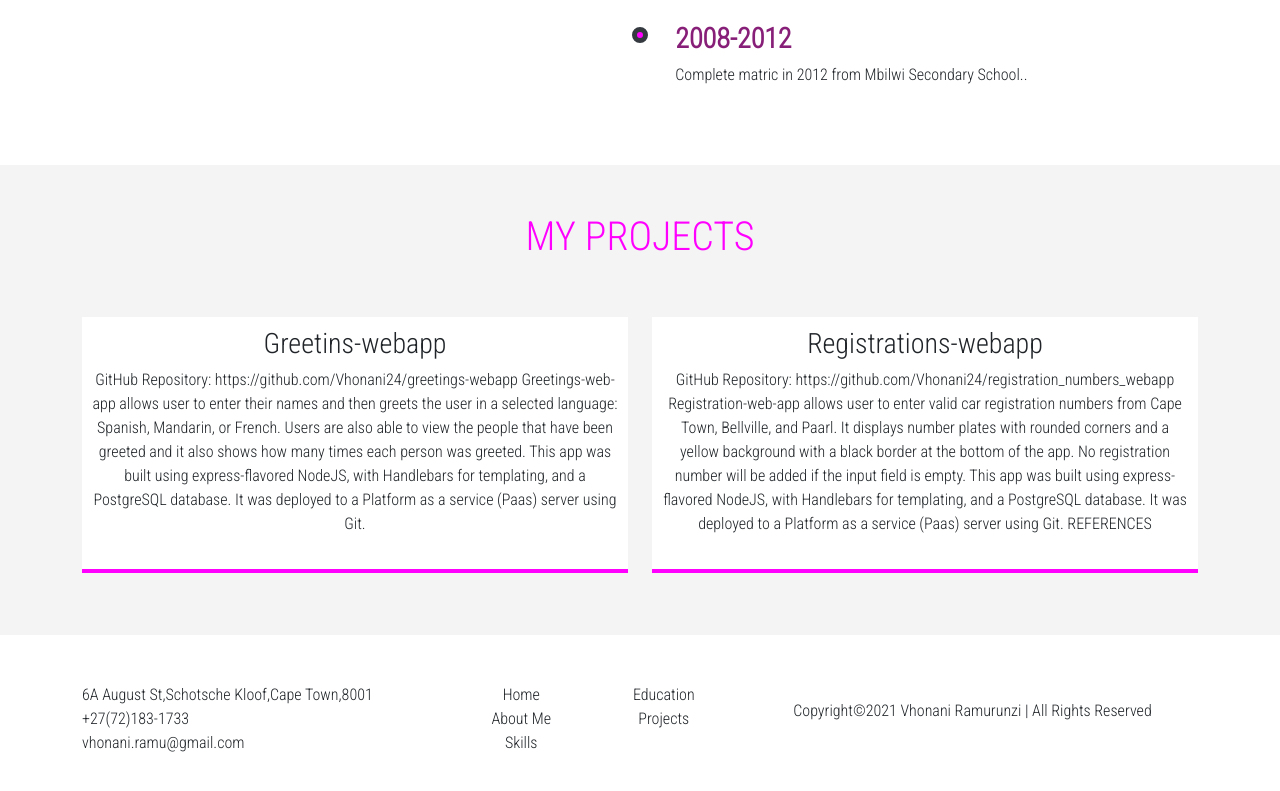
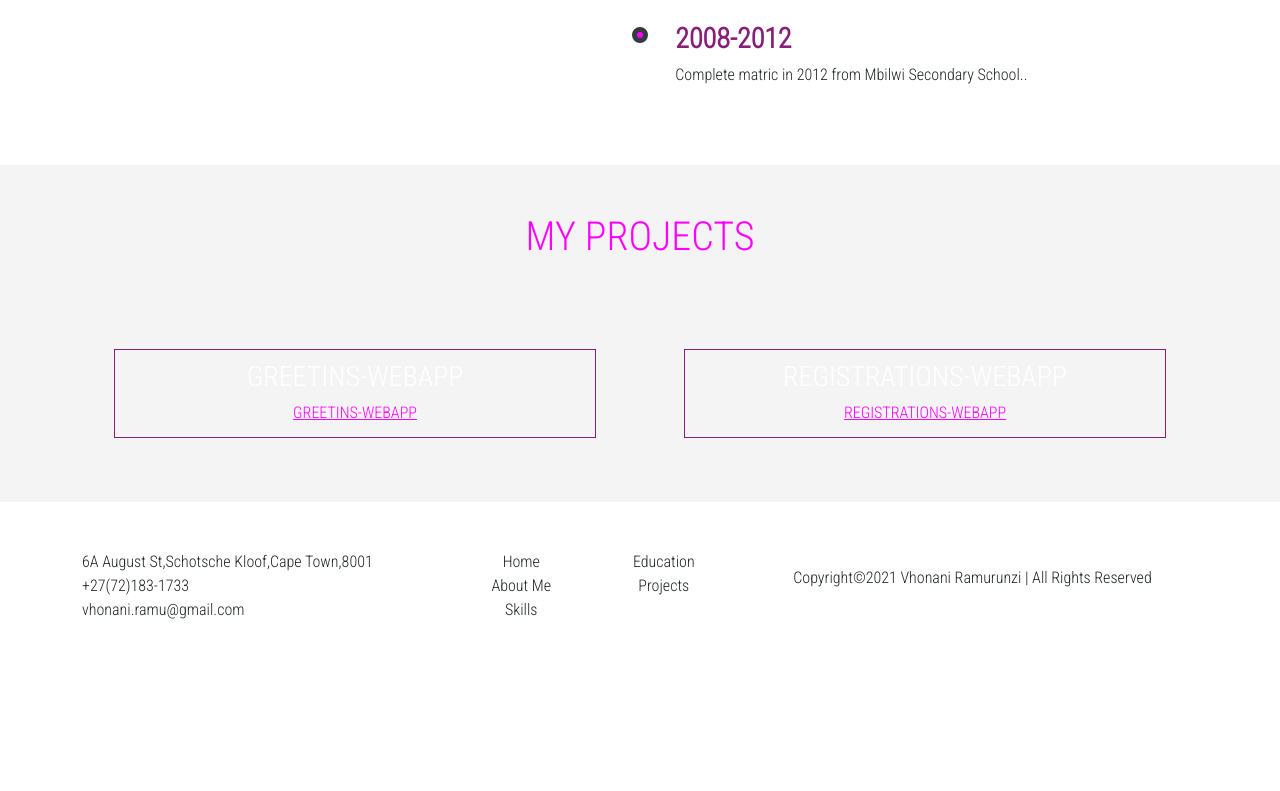
Before and after one commit to Vhonani24/vhonani-mini-portfolio, a React (Create React App) app: page / in a window 1280 px wide. Shown: the part 2361-3152 px from the top of the page. After the commit the page ends 3031 px from the top, so only its background shows below. Built offline with nearby package versions, Linux system fonts and the light colour scheme.

Commit message:
projects added

```diff
--- a/src/components/AboutMe.js
+++ b/src/components/AboutMe.js
@@ -12,7 +12,7 @@ const AboutMe = () => {
                     </div>
 
                 </div>
-                <div className="col-lg-6 col-xm-12">
+                <div className="col-lg-6 col-xm-12" id="about_me">
                     <h1 className="about-heading">About Me</h1>
                     <p>My name is Vhonani Ramurunzi. I am currently completing a 12-month Agile Web Development bootcamp program at Codex Academy which is fully funded by Google.
                     I offer almost a year of experience working in an Agile environment learning how to build Agile web-based applications.I have been waiting for SovTech to advertise a suitable role that matches my skills for many months now. Having researched the company, I really want to work for SovTech because of the way you SovTech treats its clients, develops its staff and more importantly, stay ahead of the competition.Finally, I have many quality attributes that I believe would work very well within this role, and these include time management, planning, ability to prioritize, ability to work under pressure, and paying attention to detail, effective communication, and ability to adapt.
--- a/src/components/Navbar.js
+++ b/src/components/Navbar.js
@@ -19,7 +19,7 @@ const Navbar = () => {
             <li className="nav-item active">
               <Link smooth={true} to="Home" className="nav-link" href="#">Home <span className="sr-only">(current)</span></Link>
             </li>
-            <li className="nav-item">
+            <li href="about_me" className="nav-item">
               <Link smooth={true} to="About Me" offset={-110} className="nav-link" >about me</Link>
             </li>
             <li className="nav-item">
--- a/src/components/Projects.js
+++ b/src/components/Projects.js
@@ -10,37 +10,17 @@ const Projects = () => {
                 <div className="row">
                     {/* */}
                     <div className="col-12 col-sm-6 col-md-6 col-lg-6">
-                        <div className="box">
+                        <div className="btn-main-offer">
                             <h3>Greetins-webapp</h3>
-                            <p className="panel-body">
-                                GitHub Repository: https://github.com/Vhonani24/greetings-webapp
-                                Greetings-web-app allows user to enter their names and then greets the user in a
-                                selected language: Spanish, Mandarin, or French. Users are also able to view the
-                                people that have been greeted and it also shows how many times each person
-                                was greeted. This app was built using express-flavored NodeJS, with Handlebars
-                                for templating, and a PostgreSQL database. It was deployed to a Platform as a
-                                service (Paas) server using Git.
-
-                                </p>
+                            <a className="about-heading"href="https://greetings-webapp-db.herokuapp.com"> Greetins-webapp</a>
                         </div>
 
                     </div>
                     {/* */}
                     <div className="col-12 col-sm-6 col-md-6 col-lg-6">
-                        <div className="box">
+                        <div className="btn-main-offer">
                             <h3>Registrations-webapp</h3>
-                            <p className="panel-body">
-                                GitHub Repository: https://github.com/Vhonani24/registration_numbers_webapp
-                                Registration-web-app allows user to enter valid car registration numbers from
-                                Cape Town, Bellville, and Paarl. It displays number plates with rounded corners
-                                and a yellow background with a black border at the bottom of the app. No
-                                registration number will be added if the input field is empty. This app was built
-                                using express-flavored NodeJS, with Handlebars for templating, and a
-                                PostgreSQL database. It was deployed to a Platform as a service (Paas) server
-                                using Git.
-
-                                REFERENCES
-                            </p>
+                            <a className="about-heading" href="https://registration-numbers-dbapp.herokuapp.com">Registrations-webapp</a>
                         </div>
 
                     </div>
```
